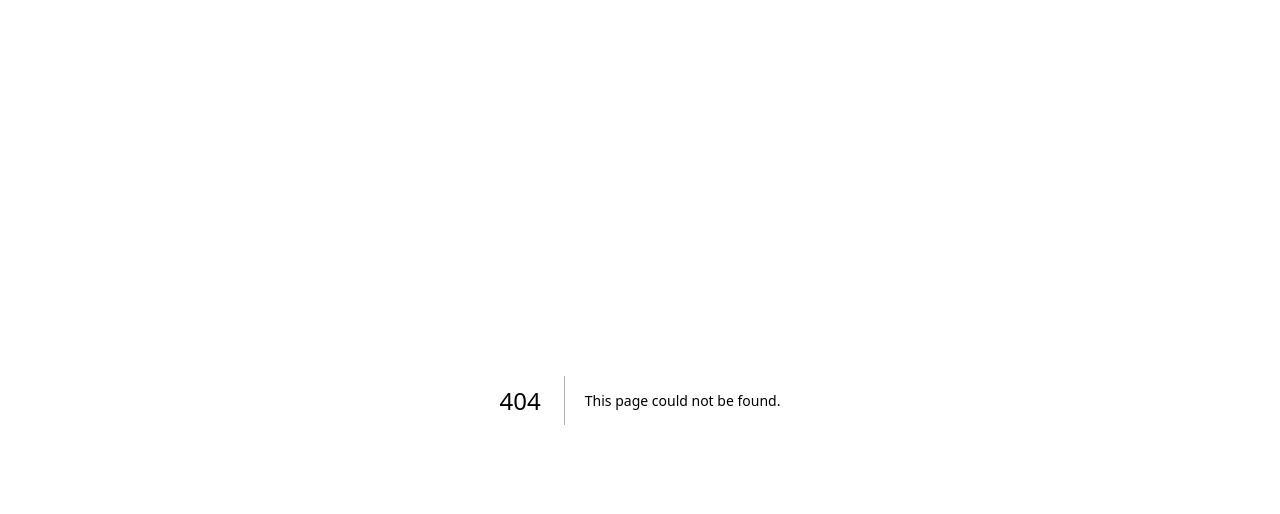
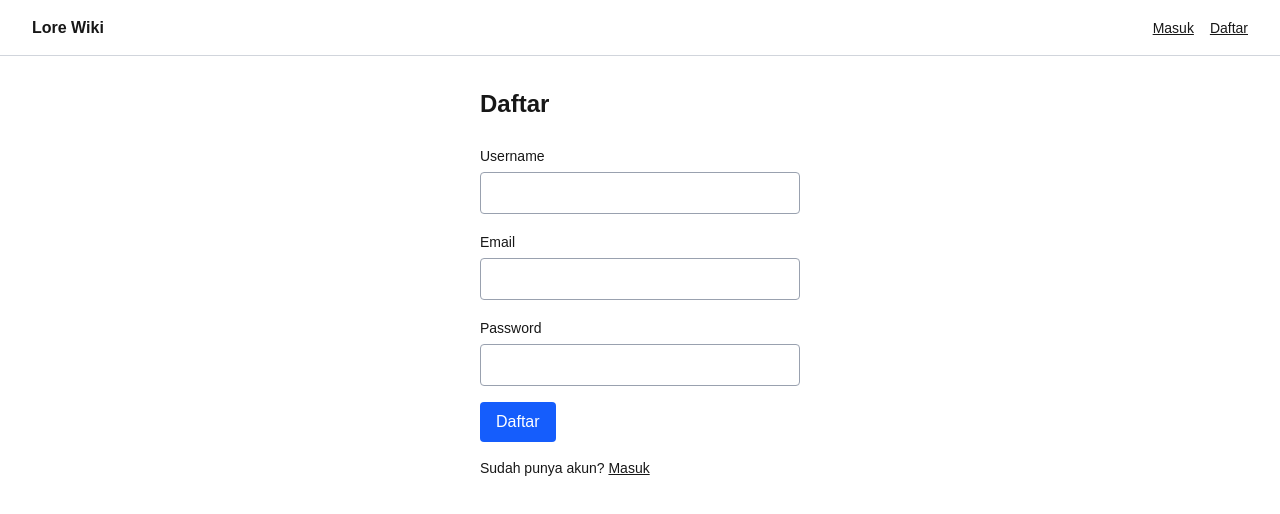
Before and after one commit to iqball-ahkilla/lorekeeper, a Next.js app: page /signup in a window 1280 px wide. Before the commit this address had no page. Shown: the top 514 px of the page. Built offline with nearby package versions, Linux system fonts and the light colour scheme; no server answers.

Commit message:
Fase 2C: daftar, masuk, keluar, navbar

```diff
--- /dev/null
+++ b/app/actions/auth.ts
@@ -0,0 +1,65 @@
+'use server'
+
+import { redirect } from 'next/navigation'
+import { revalidatePath } from 'next/cache'
+import { createClient } from '@/lib/supabase/server'
+
+export type AuthState = { error: string } | null
+
+export async function signUp(_prev: AuthState, formData: FormData): Promise<AuthState> {
+  const username = String(formData.get('username') ?? '').trim()
+  const email = String(formData.get('email') ?? '').trim()
+  const password = String(formData.get('password') ?? '')
+
+  if (!/^[a-zA-Z0-9_]{3,20}$/.test(username)) {
+    return { error: 'Username 3-20 karakter: huruf, angka, atau underscore.' }
+  }
+  if (password.length < 8) {
+    return { error: 'Password minimal 8 karakter.' }
+  }
+
+  const supabase = await createClient()
+
+  // Cek dulu apakah username sudah dipakai
+  const { data: taken } = await supabase
+    .from('profiles')
+    .select('id')
+    .eq('username', username)
+    .maybeSingle()
+  if (taken) return { error: 'Username sudah dipakai.' }
+
+  const { data, error } = await supabase.auth.signUp({
+    email,
+    password,
+    options: { data: { username } }, // dibaca oleh trigger handle_new_user
+  })
+  if (error) return { error: error.message }
+
+  // Kalau konfirmasi email masih aktif, belum ada sesi login
+  if (!data.session) {
+    return { error: 'Akun dibuat, tapi email perlu dikonfirmasi dulu sebelum masuk.' }
+  }
+
+  revalidatePath('/', 'layout')
+  redirect('/')
+}
+
+export async function signIn(_prev: AuthState, formData: FormData): Promise<AuthState> {
+  const email = String(formData.get('email') ?? '').trim()
+  const password = String(formData.get('password') ?? '')
+
+  const supabase = await createClient()
+  const { error } = await supabase.auth.signInWithPassword({ email, password })
+  if (error) return { error: 'Email atau password salah.' }
+
+  revalidatePath('/', 'layout')
+  redirect('/')
+}
+
+export async function signOut() {
+  const supabase = await createClient()
+  await supabase.auth.signOut()
+
+  revalidatePath('/', 'layout')
+  redirect('/')
+}
--- a/app/layout.tsx
+++ b/app/layout.tsx
@@ -1,5 +1,7 @@
 import type { Metadata } from "next";
 import { Geist, Geist_Mono } from "next/font/google";
+import { Suspense } from "react";
+import Navbar from "@/components/Navbar";
 import "./globals.css";
 
 const geistSans = Geist({
@@ -13,17 +15,22 @@ const geistMono = Geist_Mono({
 });
 
 export const metadata: Metadata = {
-  title: "Create Next App",
-  description: "Generated by create next app",
+  title: "Lore Wiki",
+  description: "Lore wiki komunitas",
 };
 
 export default function RootLayout({ children }: LayoutProps<"/">) {
   return (
     <html
-      lang="en"
+      lang="id"
       className={`${geistSans.variable} ${geistMono.variable} h-full antialiased`}
     >
-      <body className="min-h-full flex flex-col">{children}</body>
+      <body className="min-h-full flex flex-col">
+        <Suspense fallback={<div className="h-14" />}>
+          <Navbar />
+        </Suspense>
+        {children}
+      </body>
     </html>
   );
 }
--- /dev/null
+++ b/app/login/page.tsx
@@ -0,0 +1,15 @@
+import Link from 'next/link'
+import AuthForm from '@/components/AuthForm'
+import { signIn } from '@/app/actions/auth'
+
+export default function LoginPage() {
+  return (
+    <main className="mx-auto w-full max-w-sm p-8">
+      <h1 className="mb-6 text-2xl font-bold">Masuk</h1>
+      <AuthForm action={signIn} mode="login" />
+      <p className="mt-4 text-sm">
+        Belum punya akun? <Link href="/signup" className="underline">Daftar</Link>
+      </p>
+    </main>
+  )
+}
--- a/app/lore/[region]/[subsection]/[entry]/page.tsx
+++ b/app/lore/[region]/[subsection]/[entry]/page.tsx
@@ -55,7 +55,7 @@ async function EntryContent({ params }: { params: Params }) {
 
 export default function EntryPage({ params }: { params: Params }) {
   return (
-    <main className="mx-auto max-w-2xl p-8">
+    <main className="mx-auto w-full max-w-2xl p-8">
       <Suspense fallback={<p>Memuat...</p>}>
         <EntryContent params={params} />
       </Suspense>
--- /dev/null
+++ b/app/signup/page.tsx
@@ -0,0 +1,15 @@
+import Link from 'next/link'
+import AuthForm from '@/components/AuthForm'
+import { signUp } from '@/app/actions/auth'
+
+export default function SignupPage() {
+  return (
+    <main className="mx-auto w-full max-w-sm p-8">
+      <h1 className="mb-6 text-2xl font-bold">Daftar</h1>
+      <AuthForm action={signUp} mode="signup" />
+      <p className="mt-4 text-sm">
+        Sudah punya akun? <Link href="/login" className="underline">Masuk</Link>
+      </p>
+    </main>
+  )
+}
--- /dev/null
+++ b/components/AuthForm.tsx
@@ -0,0 +1,46 @@
+'use client'
+
+import { useActionState } from 'react'
+import type { AuthState } from '@/app/actions/auth'
+
+type Props = {
+  action: (prev: AuthState, formData: FormData) => Promise<AuthState>
+  mode: 'login' | 'signup'
+}
+
+const inputClass = 'mt-1 w-full rounded border border-gray-400 bg-transparent px-3 py-2'
+
+export default function AuthForm({ action, mode }: Props) {
+  const [state, formAction, pending] = useActionState(action, null)
+
+  return (
+    <form action={formAction} className="space-y-4">
+      {mode === 'signup' && (
+        <label className="block">
+          <span className="text-sm">Username</span>
+          <input name="username" required minLength={3} maxLength={20} className={inputClass} />
+        </label>
+      )}
+
+      <label className="block">
+        <span className="text-sm">Email</span>
+        <input name="email" type="email" required className={inputClass} />
+      </label>
+
+      <label className="block">
+        <span className="text-sm">Password</span>
+        <input name="password" type="password" required minLength={8} className={inputClass} />
+      </label>
+
+      {state?.error && <p className="text-sm text-red-500">{state.error}</p>}
+
+      <button
+        type="submit"
+        disabled={pending}
+        className="rounded bg-blue-600 px-4 py-2 text-white disabled:opacity-50"
+      >
+        {pending ? 'Memproses...' : mode === 'signup' ? 'Daftar' : 'Masuk'}
+      </button>
+    </form>
+  )
+}
--- /dev/null
+++ b/components/Navbar.tsx
@@ -0,0 +1,50 @@
+import Link from 'next/link'
+import { connection } from 'next/server'
+import { createClient } from '@/lib/supabase/server'
+import { signOut } from '@/app/actions/auth'
+
+export default async function Navbar() {
+
+  await connection()   // <- baris baru: Navbar baru dirender saat ada request
+
+  const supabase = await createClient()
+  const { data } = await supabase.auth.getClaims()
+  const userId = data?.claims.sub
+
+  let profile: { username: string; role: string } | null = null
+  if (userId) {
+    const { data: row } = await supabase
+      .from('profiles')
+      .select('username, role')
+      .eq('id', userId)
+      .maybeSingle()
+    profile = row
+  }
+
+  return (
+    <header className="flex h-14 items-center justify-between border-b border-gray-300 px-8">
+      <Link href="/" className="font-bold">Lore Wiki</Link>
+
+      {profile ? (
+        <div className="flex items-center gap-4 text-sm">
+          <span>
+            {profile.username}
+            {profile.role === 'lorekeeper' && (
+              <span className="ml-2 rounded bg-yellow-500/20 px-2 py-0.5 text-yellow-600">
+                lorekeeper
+              </span>
+            )}
+          </span>
+          <form action={signOut}>
+            <button type="submit" className="underline">Keluar</button>
+          </form>
+        </div>
+      ) : (
+        <div className="flex gap-4 text-sm">
+          <Link href="/login" className="underline">Masuk</Link>
+          <Link href="/signup" className="underline">Daftar</Link>
+        </div>
+      )}
+    </header>
+  )
+}
```
